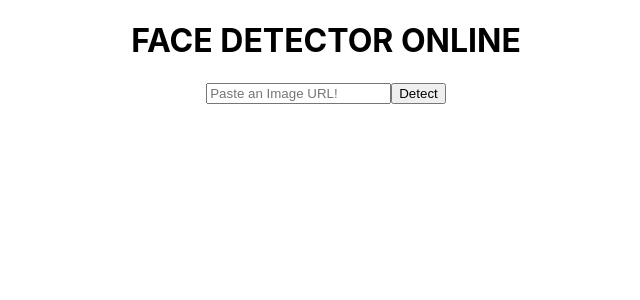
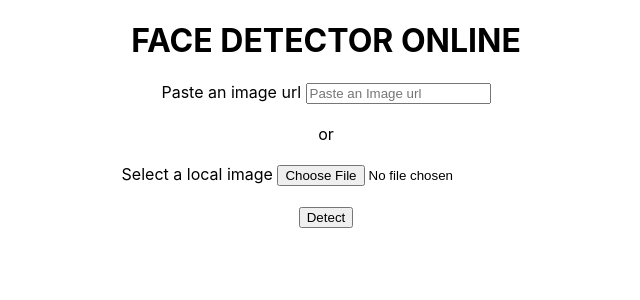
Before and after one commit to Luther0211/face-detection-project, a React (Create React App) app: page / in a window 1280 px wide. Shown: the top 300 px of the page, without its empty margins (314-954 px from the left). Built offline with nearby package versions, Linux system fonts and the light colour scheme; what clarifai would draw is missing.

Commit message:
added file input

```diff
--- a/src/App.js
+++ b/src/App.js
@@ -12,32 +12,27 @@ const app = new Clarifai.App({
    });
 
 class App extends Component {
-
     state = {
         inputUrl: ''
     }
 
-    // eg: "https://samples.clarifai.com/face-det.jpg"
 
-    onInputChangeHandler = (e) => {
-        this.setState({inputUrl: e.target.value})
-        console.log(e.target.value)
-    }
+    onInputChangeHandler = (e) =>  this.setState({inputUrl: e.target.value})
 
     onSubmitHandler = (e) => {
         e.preventDefault()
-        //-------------------CLARIFAI MODEL (FACE DETECTION)
+        //------------------CLARIFAI MODEL (FACE DETECTION)
         app.models.predict("a403429f2ddf4b49b307e318f00e528b", this.state.inputUrl)
             .then(
                 (res) => {
                     this.setState({inputUrl: res.outputs[0].input.data.image.url})
                     console.log(res)
                 },
-                (err) => {console.log(err)}
+                (err) => {
+                    console.log(err)
+                    alert('Image not available')
+                }
             );
-
-        console.log('detecting...')
-
     }
 
 
--- a/src/Components/ImageDisplay/ImageDisplay.js
+++ b/src/Components/ImageDisplay/ImageDisplay.js
@@ -1,4 +1,4 @@
 import React from 'react'
 import "./ImageDisplay.css"
 
-export default props => <img className="ImageDisplay" src={props.imageUrl} alt={props.imageUrl} />
+export default props => <img className="ImageDisplay" src={props.imageUrl} alt="" />
--- /dev/null
+++ b/src/Components/InputForm/InputForm.css
@@ -0,0 +1,4 @@
+.input {
+    margin: 0 0 20px 0;
+    width: 100%;
+}
--- a/src/Components/InputForm/InputForm.js
+++ b/src/Components/InputForm/InputForm.js
@@ -1,10 +1,15 @@
 import React from 'react'
+import "./InputForm.css"
 
 export default props => {
     return (
-        <form onSubmit={props.onInputSubmit} >
-            <input type="text"  placeholder="Paste an Image URL!" onChange={props.onInputChange} />
-            <input type="submit" value="Detect" />
+        <form className="form" onSubmit={props.onInputSubmit} >
+
+            <div className="input" >Paste an image url <input type="url"  placeholder="Paste an Image url" onChange={props.onInputChange} /></div>
+            <div className="input" >or</div>
+            <div className="input" >Select a local image <input type="file" /></div>
+            <div className="input" ><input type="submit" value="Detect" /></div>
+
         </form>
     )
 }
```
Lines whose indentation alone changed are shown as unchanged.
